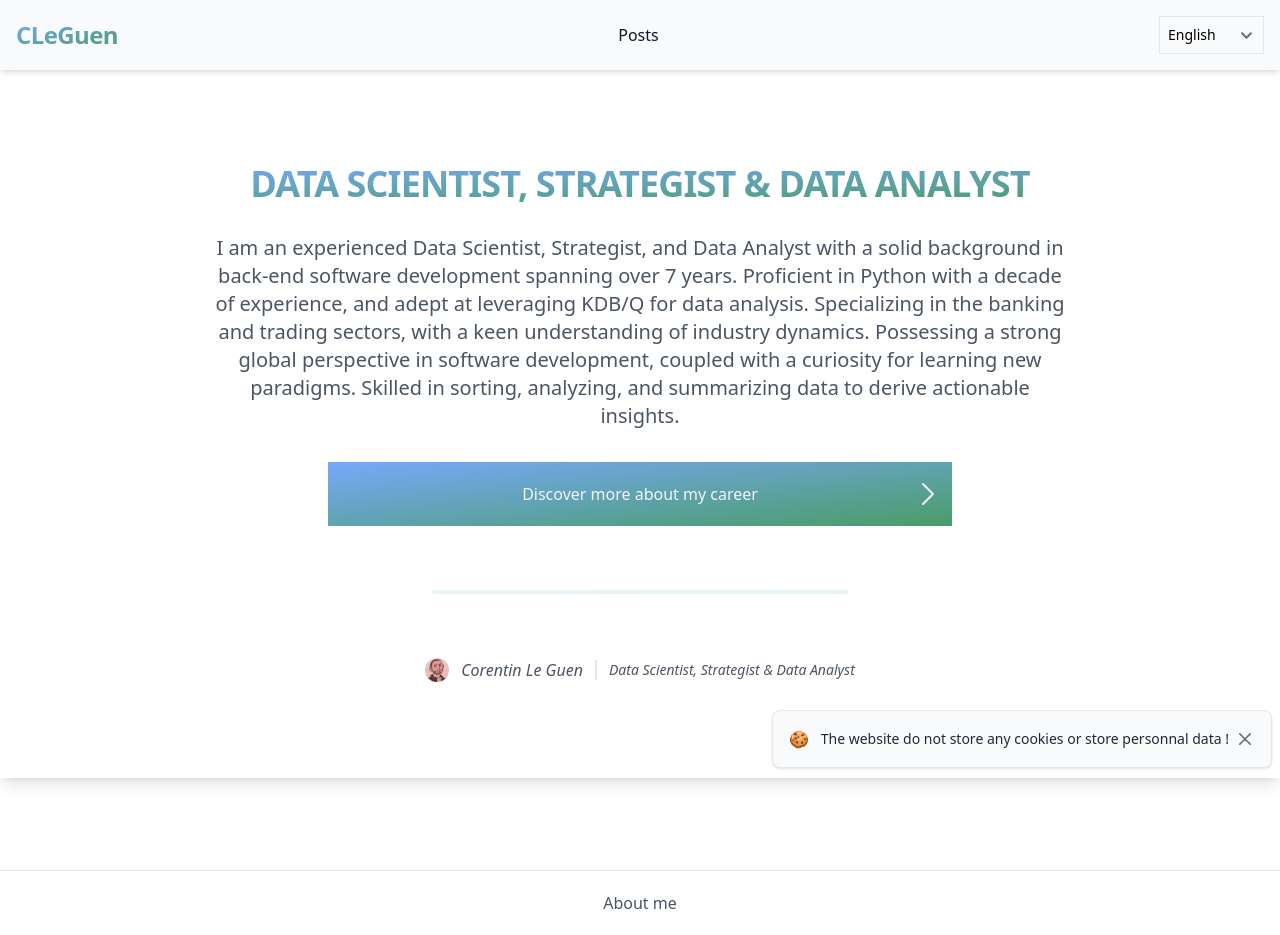
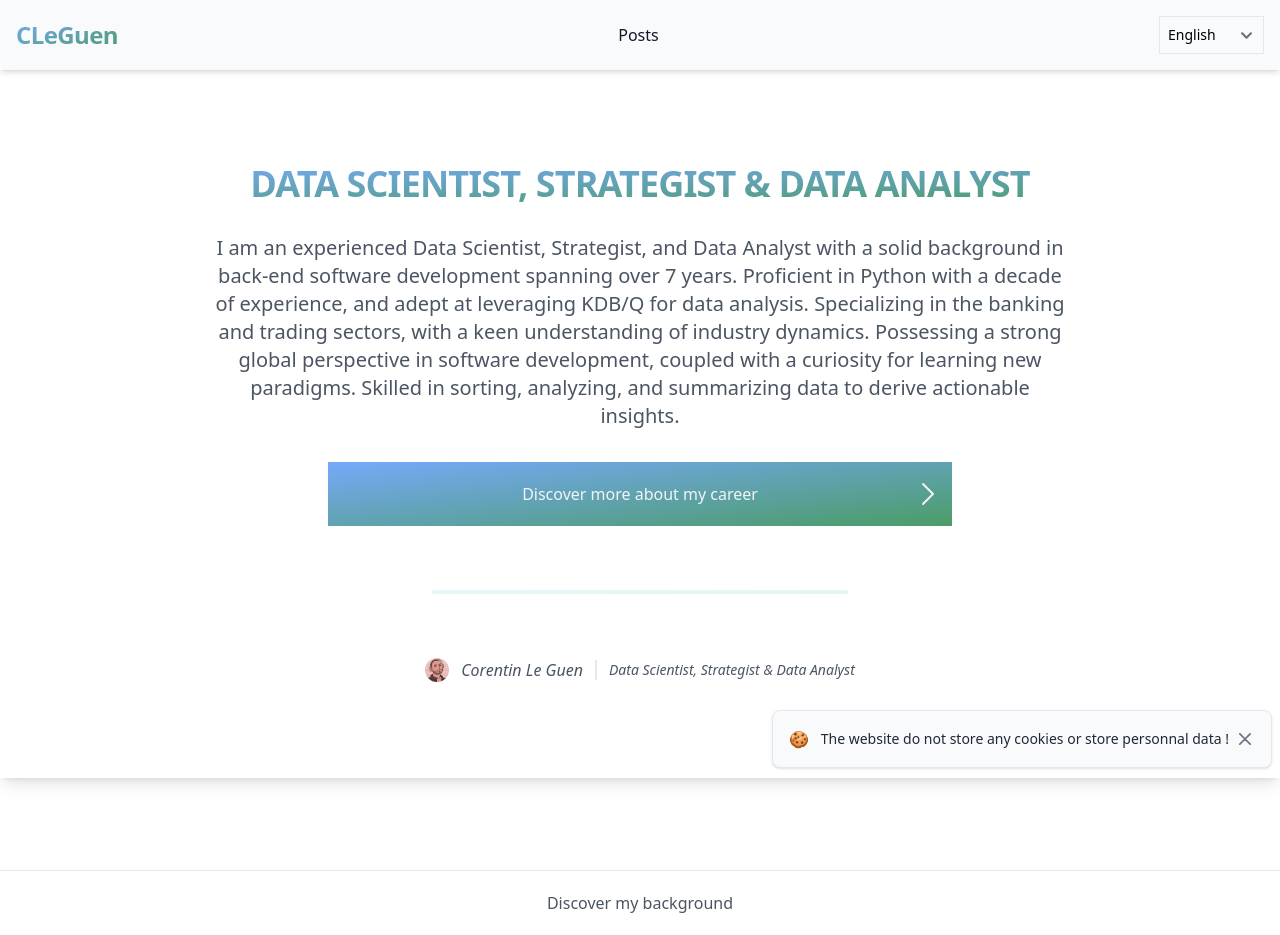
Before and after one commit to CorentinLeGuen/cleguen.com, a Nuxt app: page / in a window 1280 px wide. Shown: the top 935 px of the page. Built offline with nearby package versions, Linux system fonts and the light colour scheme.

Commit message:
Change /about title section

```diff
--- a/i18n.config.ts
+++ b/i18n.config.ts
@@ -11,7 +11,7 @@ export default defineI18nConfig(() => ({
             all_right_reserved: 'All Rights Reserved.',
             homepage: 'Home',
             about: {
-                title: 'About me',
+                title: 'Discover my background',
                 job: 'Data Scientist, Strategist & Data Analyst',
                 resume: 'I am an experienced Data Scientist, Strategist, and Data Analyst with a solid background in back-end software development spanning over 7 years. Proficient in Python with a decade of experience, and adept at leveraging KDB/Q for data analysis. Specializing in the banking and trading sectors, with a keen understanding of industry dynamics. Possessing a strong global perspective in software development, coupled with a curiosity for learning new paradigms. Skilled in sorting, analyzing, and summarizing data to derive actionable insights.',
                 support: 'You can support and encourage me and my work with link bellow',
@@ -156,7 +156,7 @@ export default defineI18nConfig(() => ({
             all_right_reserved: 'Tous Droits Réservés.',
             homepage: 'Page principale',
             about: {
-                title: 'À propos de moi',
+                title: 'Découvrir mon parcours',
                 job: 'Data Scientist, Stratège et Data analyste',
                 resume: 'Je suis un Data scientist, Stratège et Data analyste qualifié avec une solide expérience de sept ans en développement de logiciel back-end. Aguerri en Python avec près de dix ans d’expérience, je suis aussi adroit pour utiliser efficacement KDB+/Q pour l’analyse de données. Spécialiste des secteurs bancaires et de trading, je possède une aisance de compréhension des dynamiques industrielles. Je suis compétent dans tous les aspects du développement logiciel, et possède une curiosité dans la découverte et la compréhension de nouveaux paradigmes. Je suis habile dans le tri, l’analyse et la compilation des données afin de les rendre exploitables.',
                 support: 'Vous pouvez m\'offrir un café si vous le souhaitez pour me soutenir avec le lien ci-dessous',
```
